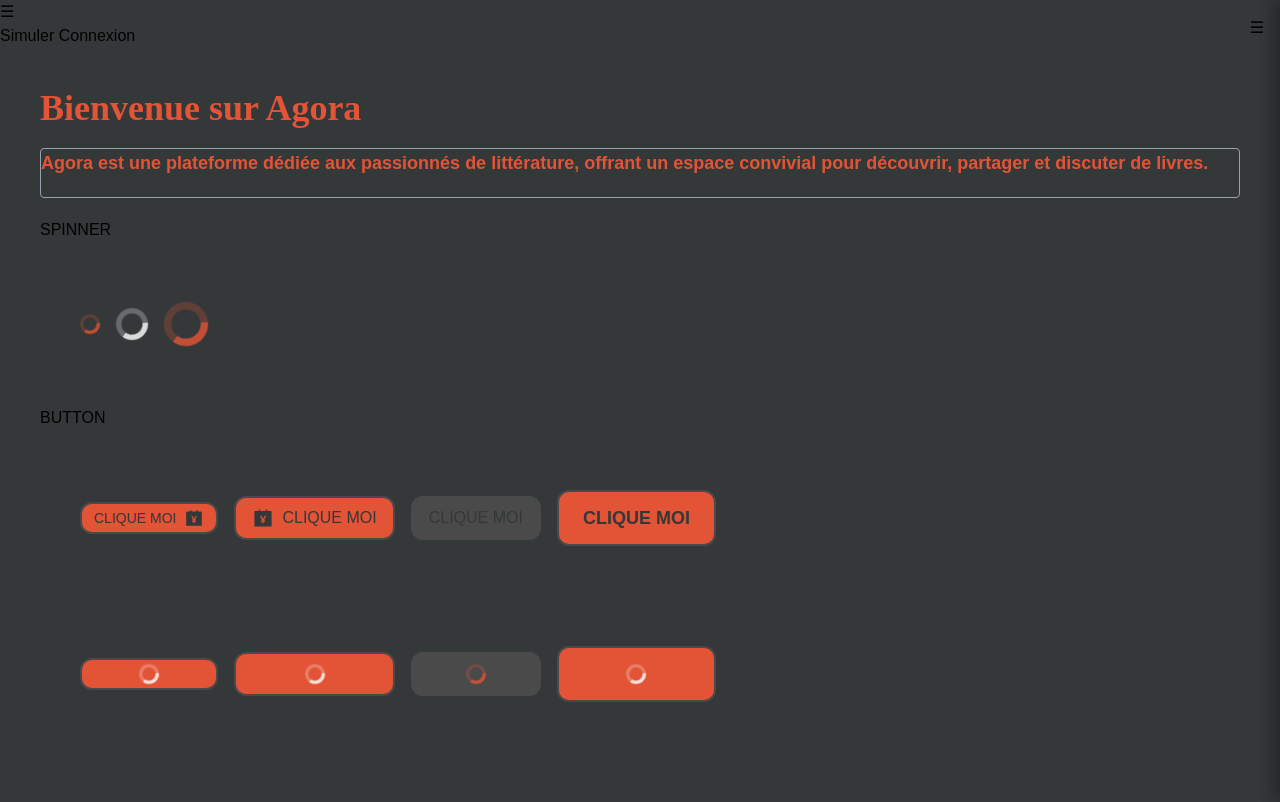
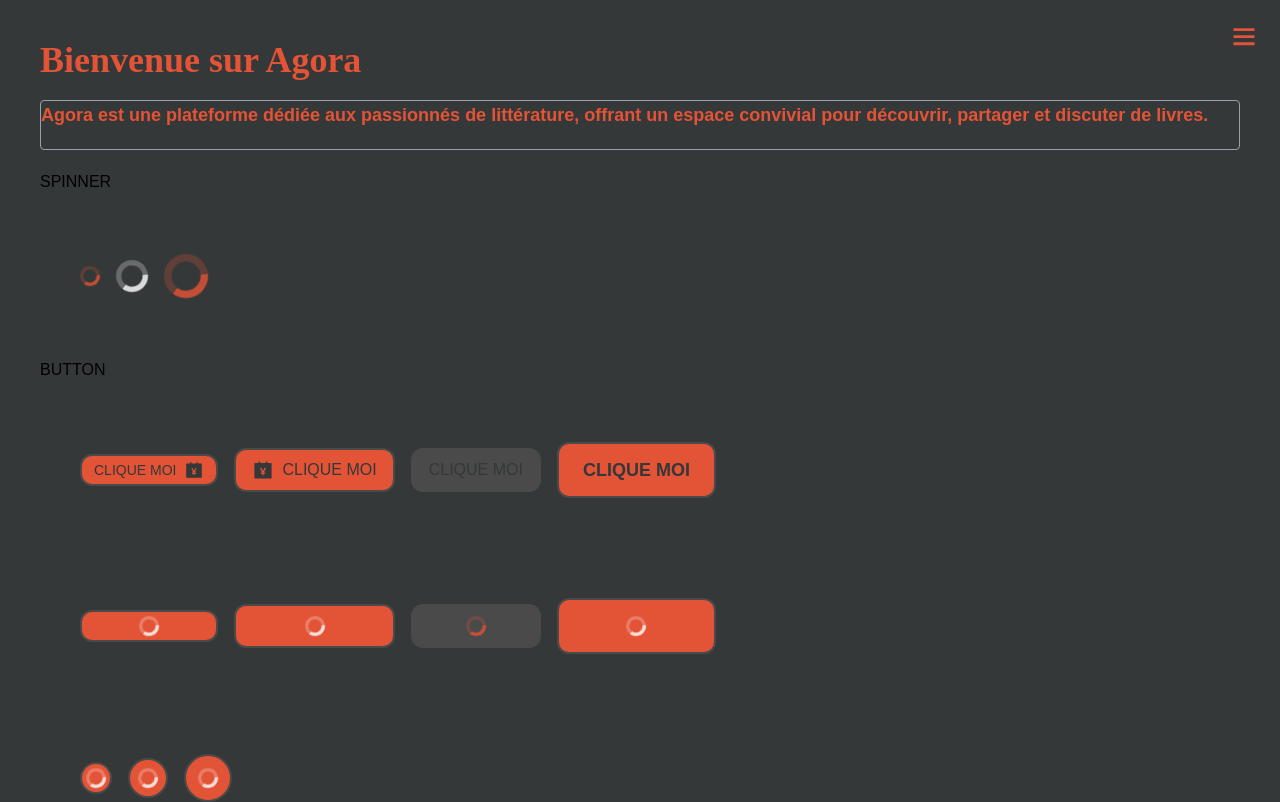
Before and after one commit to KevinMaze/agora, a Next.js app: page / in a window 1280 px wide. Shown: the top 802 px of the page. Built offline with nearby package versions, Linux system fonts and the light colour scheme.

Commit message:
add sidebar and toggle

```diff
--- a/src/pages/_app.tsx
+++ b/src/pages/_app.tsx
@@ -1,30 +1,11 @@
-import { useState } from "react";
 import Sidebar from "@/ui/components/navbar/sidebar";
 import "@/styles/globals.css";
 import type { AppProps } from "next/app";
 
 export default function App({ Component, pageProps }: AppProps) {
-    const [isSidebarOpen, setSidebarOpen] = useState(false);
-    const [isAuthenticated, setIsAuthenticated] = useState(false);
-
-    const openSidebar = () => setSidebarOpen(true);
-    const closeSidebar = () => setSidebarOpen(false);
-
     return (
         <>
-            {/* Ce bouton peut être dans un composant Header partagé */}
-            <button
-                onClick={openSidebar}
-                className="fixed top-4 right-4 z-50 menu-toggle-button"
-            >
-                ☰
-            </button>
-
-            <Sidebar
-                isOpen={isSidebarOpen}
-                onClose={closeSidebar}
-                isAuthenticated={isAuthenticated}
-            />
+            <Sidebar />
             <Component {...pageProps} />
         </>
     );
--- a/src/ui/components/navbar/navbar.tsx
+++ b/src/ui/components/navbar/navbar.tsx
@@ -23,7 +23,7 @@ const Navbar: React.FC<NavbarProps> = ({
             {/* Fond semi-transparent qui couvre la page, cliquable pour fermer */}
             <div
                 className={clsx(
-                    "fixed inset-0 bg-black/50 z-40 transition-opacity",
+                    "fixed inset-0 bg-background/50 z-40 transition-opacity",
                     isOpen ? "opacity-100" : "opacity-0 pointer-events-none"
                 )}
                 onClick={onClose}
@@ -32,84 +32,73 @@ const Navbar: React.FC<NavbarProps> = ({
             {/* Le contenu du menu latéral */}
             <aside
                 className={clsx(
-                    "fixed top-0 right-0 h-screen w-[300px] bg-gray-900 text-white z-50",
+                    "fixed top-0 right-0 h-screen w-[300px] bg-background text-primary z-50",
                     "flex flex-col py-8 shadow-[-5px_0_15px_rgba(0,0,0,0.2)]",
                     "transition-transform duration-300 ease-in-out",
-                    isOpen ? "translate-x-0" : "translate-x-full"
+                    isOpen ? "translate-x-0" : "translate-x-full shadow-none"
                 )}
             >
                 <div className="px-6 mb-10 flex items-center justify-center">
-                    {/* Vous pouvez remplacer ce texte par votre composant Logo */}
                     <Logo size="large" />
                 </div>
 
                 <nav className="flex-grow overflow-y-auto">
-                    <ul>
-                        <li>
+                    <Typo variant="para" color="primary">
                         <a
                             href="/lien1"
-                                className="block px-6 py-4 text-lg text-gray-300 hover:bg-gray-800 hover:text-white transition-colors"
+                            className="block px-6 py-4 text-lg  hover:bg-gray-800 hover:text-white transition-colors"
                         >
                             Lien de navigation 1
                         </a>
-                        </li>
-                        <li>
+
                         <a
                             href="/lien2"
-                                className="block px-6 py-4 text-lg text-gray-300 hover:bg-gray-800 hover:text-white transition-colors"
+                            className="block px-6 py-4 text-lg  hover:bg-gray-800 hover:text-white transition-colors"
                         >
                             Lien de navigation 2
                         </a>
-                        </li>
-                        <li>
+
                         <a
                             href="/lien3"
-                                className="block px-6 py-4 text-lg text-gray-300 hover:bg-gray-800 hover:text-white transition-colors"
+                            className="block px-6 py-4 text-lg  hover:bg-gray-800 hover:text-white transition-colors"
                         >
                             Lien de navigation 3
                         </a>
-                        </li>
-                        <li>
+
                         <a
                             href="/lien4"
-                                className="block px-6 py-4 text-lg text-gray-300 hover:bg-gray-800 hover:text-white transition-colors"
+                            className="block px-6 py-4 text-lg  hover:bg-gray-800 hover:text-white transition-colors"
                         >
                             Lien de navigation 4
                         </a>
-                        </li>
-                        <li>
+
                         <a
                             href="/lien5"
-                                className="block px-6 py-4 text-lg text-gray-300 hover:bg-gray-800 hover:text-white transition-colors"
+                            className="block px-6 py-4 text-lg hover:bg-gray-800 hover:text-white transition-colors"
                         >
                             Lien de navigation 5
                         </a>
-                        </li>
-                        <li>
+
                         <a
                             href="/lien6"
-                                className="block px-6 py_4 text-lg text-gray-300 hover:bg-gray-800 hover:text-white transition-colors"
+                            className="block px-6 py-4 text-lg  hover:bg-gray-800 hover:text-white transition-colors"
                         >
                             Lien de navigation 6
                         </a>
-                        </li>
-                        <li>
+
                         <a
                             href="/lien7"
-                                className="block px-6 py-4 text-lg text-gray-300 hover:bg-gray-800 hover:text-white transition-colors"
+                            className="block px-6 py-4 text-lg  hover:bg-gray-800 hover:text-white transition-colors"
                         >
                             Lien de navigation 7
                         </a>
-                        </li>
-                        <li>
-                            <a
+                        {/*                         <a
                             href="/lien8"
-                                className="block px-6 py-4 text-lg text-gray-300 hover:bg-gray-800 hover:text-white transition-colors"
+                            className="block px-6 py-4 text-lg hover:bg-gray-800 hover:text-white transition-colors"
                         >
                             Lien de navigation 8
-                            </a>
-                        </li>
-                    </ul>
+                        </a> */}
+                    </Typo>
                 </nav>
 
                 <div className="px-6 text-center flex-shrink-0">
--- a/src/ui/components/navbar/sidebar.css
+++ /dev/null
@@ -1,18 +0,0 @@
-/* src/App.css */
-.main-header {
-  display: flex;
-  justify-content: flex-end; /* Aligne le bouton à droite */
-  padding: 1rem;
-  background-color: #f0f0f0;
-}
-
-.menu-toggle-button {
-  font-size: 1.5rem;
-  background: none;
-  border: none;
-  cursor: pointer;
-}
-
-.main-content {
-  padding: 2rem;
-}
--- a/src/ui/components/navbar/sidebar.tsx
+++ b/src/ui/components/navbar/sidebar.tsx
@@ -1,6 +1,8 @@
 // src/App.tsx
 import React, { useState } from "react";
 import Navbar from "./navbar";
+import { TfiMenu, TfiClose } from "react-icons/tfi";
+import clsx from "clsx";
 
 const Sidebar: React.FC = () => {
     // L'état pour contrôler la visibilité du menu
@@ -9,31 +11,26 @@ const Sidebar: React.FC = () => {
     // Un état d'exemple pour simuler la connexion de l'utilisateur
     const [isAuthenticated, setIsAuthenticated] = useState(false);
 
-    const openSidebar = () => setSidebarOpen(true);
-    const closeSidebar = () => setSidebarOpen(false);
+    const toggleSidebar = () => setSidebarOpen(!isSidebarOpen);
 
     return (
-        <div className="app-container">
-            <header className="main-header">
-                {/* Le bouton pour ouvrir le menu */}
-                <button onClick={openSidebar} className="menu-toggle-button">
-                    ☰
-                </button>
-            </header>
-
-            <main className="main-content">
-                {/* Bouton pour tester l'état de connexion */}
-                <button onClick={() => setIsAuthenticated(!isAuthenticated)}>
-                    {isAuthenticated
-                        ? "Simuler Déconnexion"
-                        : "Simuler Connexion"}
-                </button>
-            </main>
+        <div>
+            {/* Le bouton pour ouvrir/fermer le menu */}
+            <button
+                onClick={toggleSidebar}
+                className={clsx(
+                    "fixed top-4 right-4 z-[60] p-2 rounded-md text-primary bg-background/50 backdrop-blur-sm transition-transform duration-300 ease-in-out",
+                    isSidebarOpen && "translate-x-[-320px]"
+                )}
+                aria-label="Toggle sidebar"
+            >
+                {isSidebarOpen ? <TfiClose size={24} /> : <TfiMenu size={24} />}
+            </button>
 
             {/* Le composant Sidebar, qui s'affichera quand isSidebarOpen est true */}
             <Navbar
                 isOpen={isSidebarOpen}
-                onClose={closeSidebar}
+                onClose={toggleSidebar}
                 isAuthenticated={isAuthenticated}
             />
         </div>
```
Also changed, not shown: src/ui/components/navbar/navbar.css (deleted, +0 -96 lines). Lines whose indentation alone changed are shown as unchanged.
